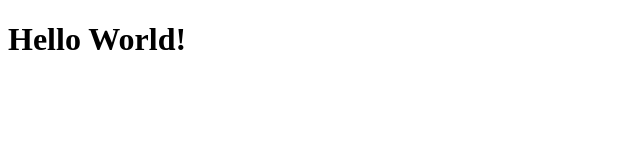
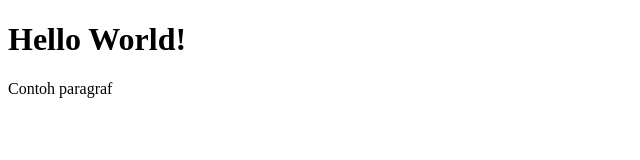
Before and after one commit to eldadrizaldi/era-git-test, a plain HTML site: page index.html in a window 1280 px wide. Shown: the whole page, without its empty margins (0-640 px from the left). Drawn offline with Linux system fonts and the light colour scheme.

Commit message:
menambahkan paragraf

```diff
--- a/index.html
+++ b/index.html
@@ -9,6 +9,7 @@
 
 <body>
     <h1>Hello World!</h1>
+    <p>Contoh paragraf</p>
 </body>
 
 </html>
```
